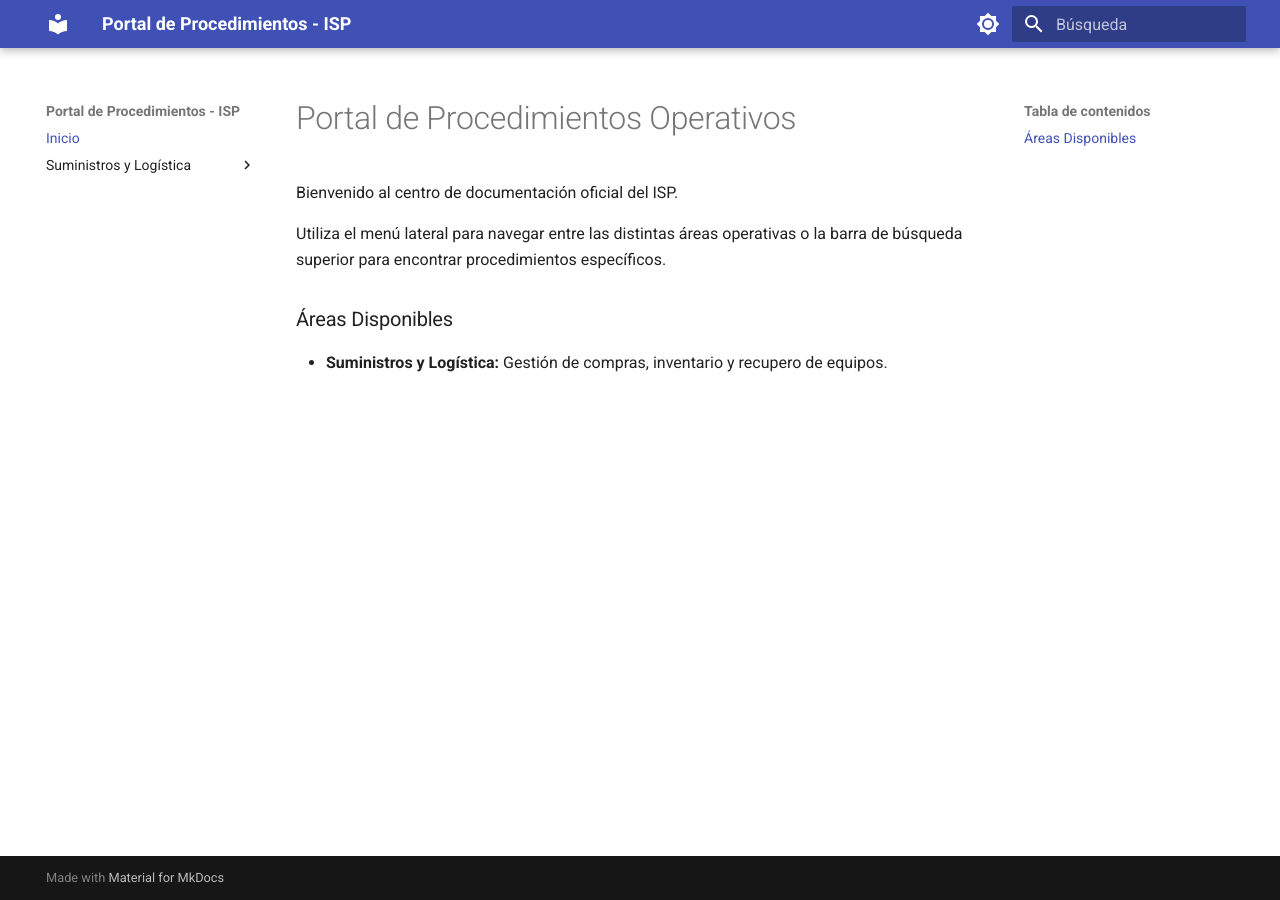
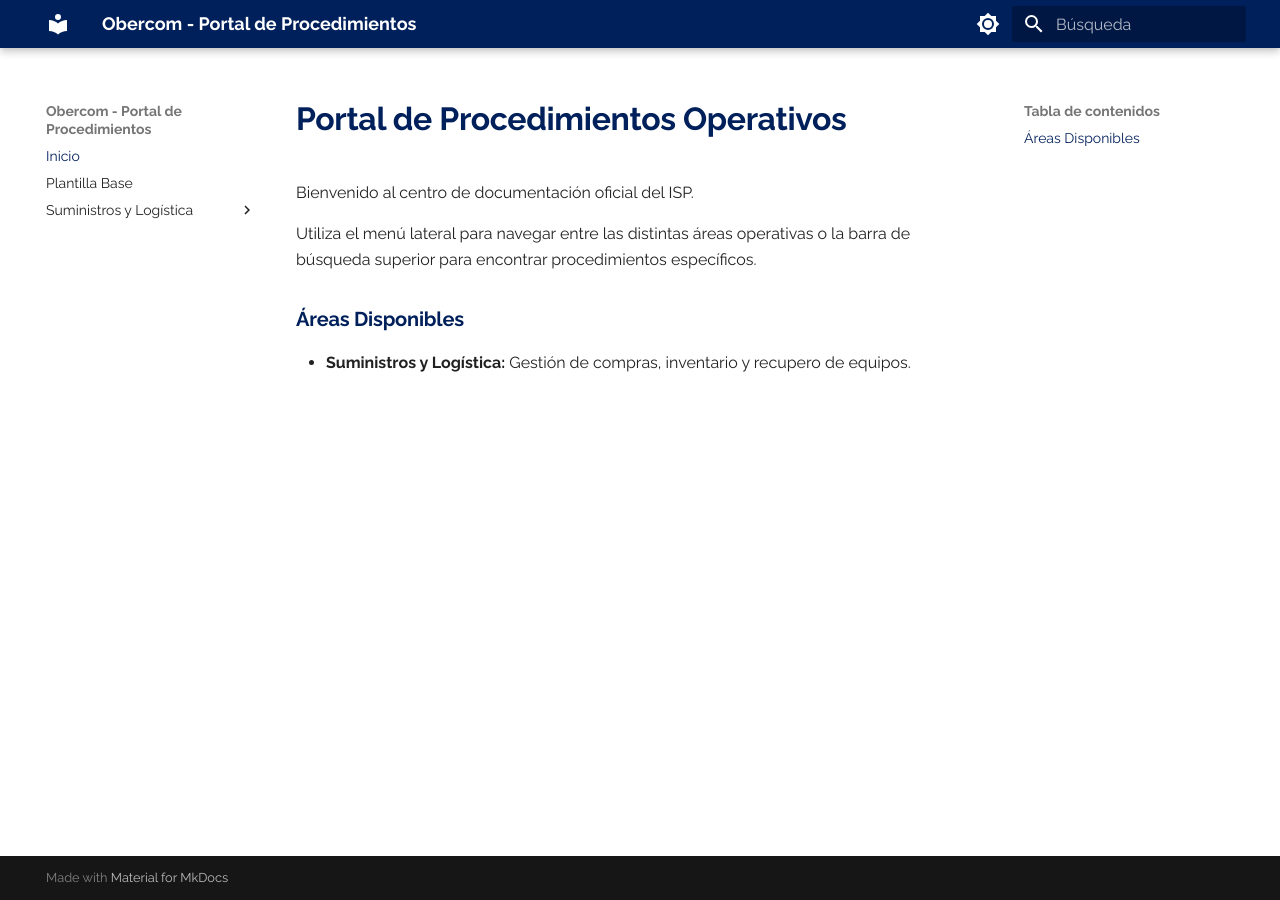
Before and after one commit to elingenierok/procedimientos-isp, an MkDocs documentation site: the page built from docs/index.md, in a window 1280 px wide. Built offline with MkDocs 1.6.1 and Material for MkDocs 9.7.7, drawn with Linux system fonts in a browser that asks for light colours.

Commit message:
Update site name and description in mkdocs.yml

```diff
--- a/mkdocs.yml
+++ b/mkdocs.yml
@@ -1,36 +1,51 @@
-site_name: Portal de Procedimientos - ISP
-site_description: Documentación operativa estandarizada
+site_name: Obercom - Portal de Procedimientos
+site_description: Documentación oficial estandarizada de Obercom
 
 theme:
   name: material
   language: es
+  font:
+    text: Raleway
+    code: Roboto Mono
   palette:
     - media: "(prefers-color-scheme: light)"
-      primary: indigo
-      accent: blue
+      scheme: default
+      primary: custom
+      accent: custom
       toggle:
         icon: material/brightness-7
         name: Modo oscuro
     - media: "(prefers-color-scheme: dark)"
       scheme: slate
-      primary: indigo
-      accent: blue
+      primary: custom
+      accent: custom
       toggle:
         icon: material/brightness-4
         name: Modo claro
   features:
     - navigation.indexes
     - navigation.top
+    - navigation.instant
     - search.suggest
     - search.highlight
+    - content.code.copy
+
+extra_css:
+  - stylesheets/extra.css
 
 markdown_extensions:
   - admonition
   - pymdownx.details
+  - pymdownx.superfences:
+      custom_fences:
+        - name: mermaid
+          class: mermaid
+          format: !!python/name:pymdownx.superfences.def_mermaid_code_format
   - tables
 
 nav:
   - Inicio: index.md
+  - Plantilla Base: plantilla-base.md
   - Suministros y Logística:
       - PR-COM-001 Compras: suministros-logistica/PR-COM-001.md
       - PR-REC-001 Recupero de Equipos: suministros-logistica/PR-REC-001.md
```
